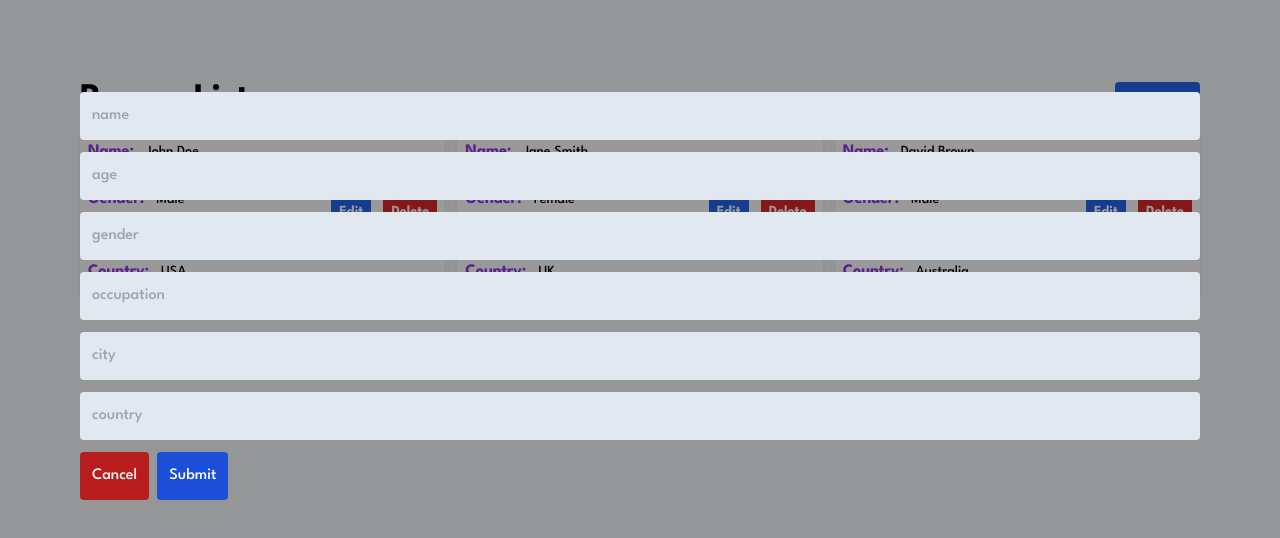
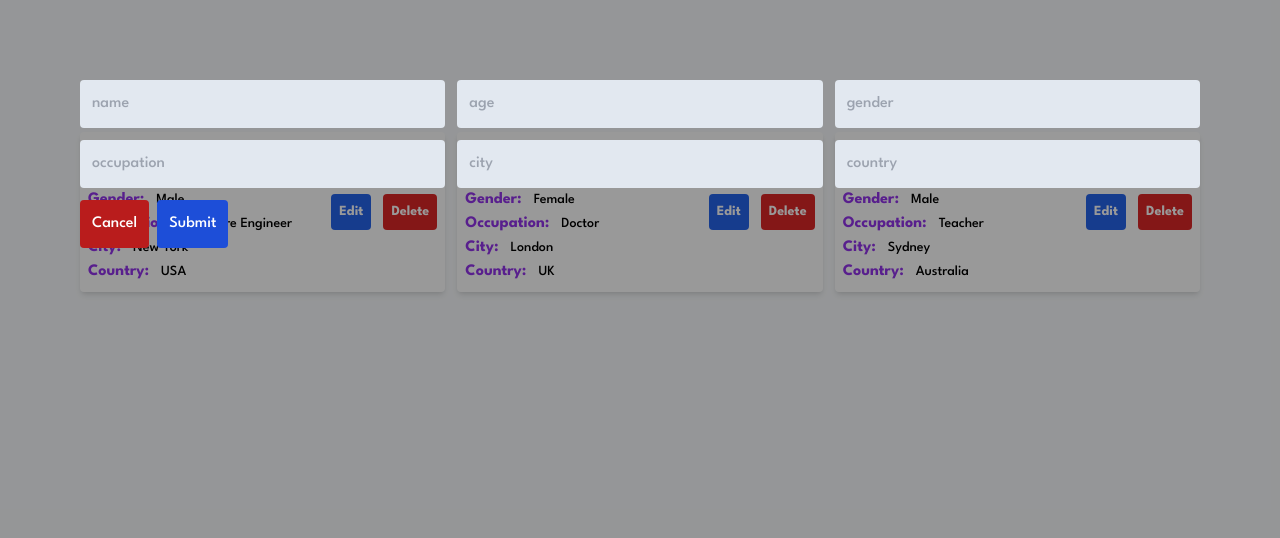
Before and after one commit to Mark-Alexis-Posadas/react-mini-practice, a React (Vite) app: page / in a window 1280 px wide. Both pictures are taken after a click on the button "Add Person". Shown: the top 538 px of the page. Built offline with nearby package versions, Linux system fonts and the light colour scheme.

Commit message:
added alert when inputs are empty

```diff
--- a/src/components/PersonList/FormInputItem.jsx
+++ b/src/components/PersonList/FormInputItem.jsx
@@ -1,6 +1,5 @@
 export function FormInputItem({ itemKey, itemValue, handleChange }) {
   return (
-    <div className="my-3">
     <input
       type={itemKey === "age" ? "number" : "text"}
       className="p-3 rounded text-black bg-slate-200 w-full flex-1"
@@ -9,6 +8,5 @@ export function FormInputItem({ itemKey, itemValue, handleChange }) {
       value={itemValue}
       onChange={handleChange}
     />
-    </div>
   );
 }
--- a/src/components/PersonList/PersonList.jsx
+++ b/src/components/PersonList/PersonList.jsx
@@ -79,7 +79,20 @@ export default function PersonList() {
     setPeopleList(deleteItem);
   };
 
-  const handleSubmit = () => {
+  const handleSubmit = (e) => {
+    if (
+      inputVal.name.trim() === "" ||
+      inputVal.age.trim() === "" ||
+      inputVal.gender.trim() === "" ||
+      inputVal.occupation.trim() === "" ||
+      inputVal.city.trim() === "" ||
+      inputVal.country.trim() === ""
+    ) {
+      alert("please fill out the inputs");
+      e.preventDefault();
+      return;
+    }
+    e.preventDefault();
     if (activeList !== null) {
       // Editing existing item
       const updatedPeopleList = [...peopleList];
@@ -134,8 +147,9 @@ export default function PersonList() {
       </ul>
 
       {showInput && (
-        <div className="absolute top-0 w-full min-h-screen left-0 p-20 bg-[rgba(0,0,0,0.4)] bottom-0">
-          <form>
+        <div className="absolute top-0 w-full min-h-screen left-0 p-10 md:p-20 bg-[rgba(0,0,0,0.4)] bottom-0">
+          <form onSubmit={handleSubmit}>
+            <div className="grid md:grid-cols-2 lg:grid-cols-3 gap-3">
               {Object.keys(inputVal).map((key, index) => (
                 <FormInputItem
                   key={key}
@@ -145,8 +159,8 @@ export default function PersonList() {
                   handleChange={handleChange}
                 />
               ))}
-          </form>
-          <div className="flex items-center gap-2">
+            </div>
+            <div className="flex items-center gap-2 mt-3">
               <button
                 className="bg-red-700 p-3 rounded text-white"
                 onClick={handleCancel}
@@ -155,11 +169,12 @@ export default function PersonList() {
               </button>
               <button
                 className="bg-blue-700 p-3 rounded text-white"
-              onClick={handleSubmit}
+                type="submit"
               >
                 Submit
               </button>
             </div>
+          </form>
         </div>
       )}
     </div>
```
Lines whose indentation alone changed are shown as unchanged.
